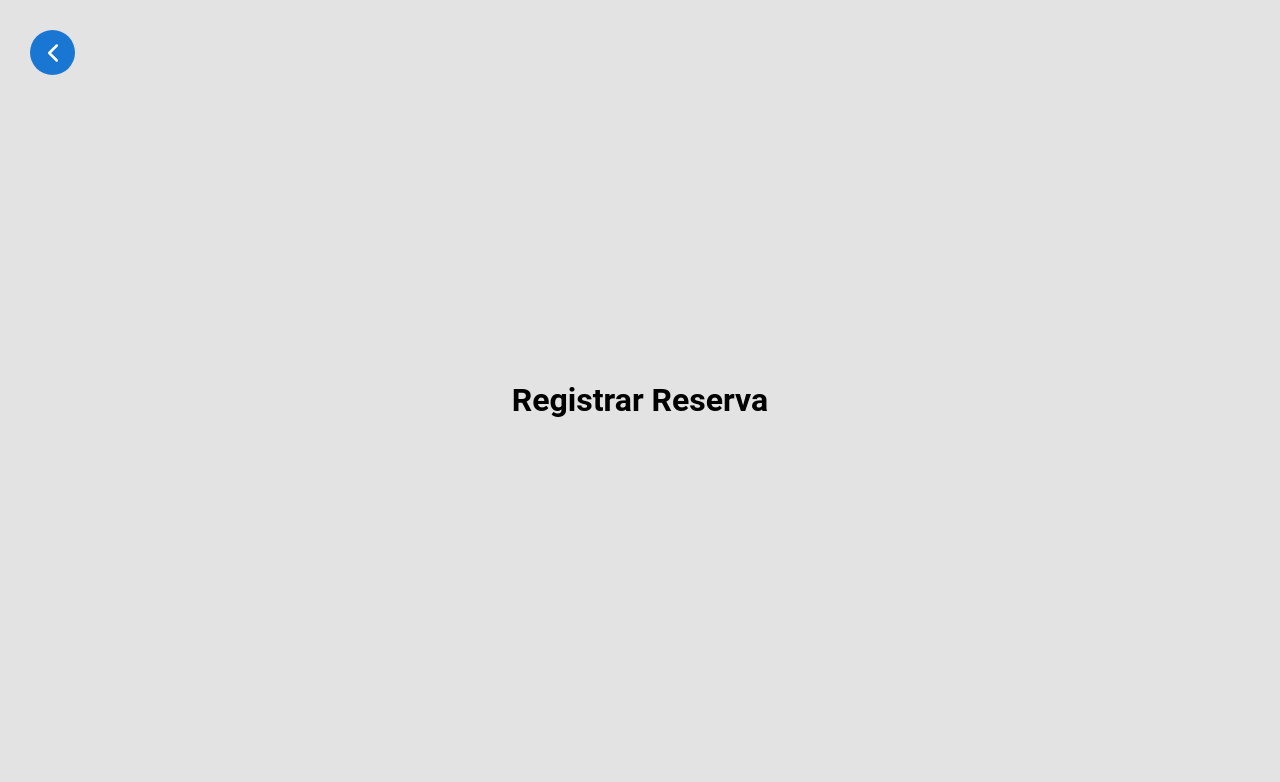
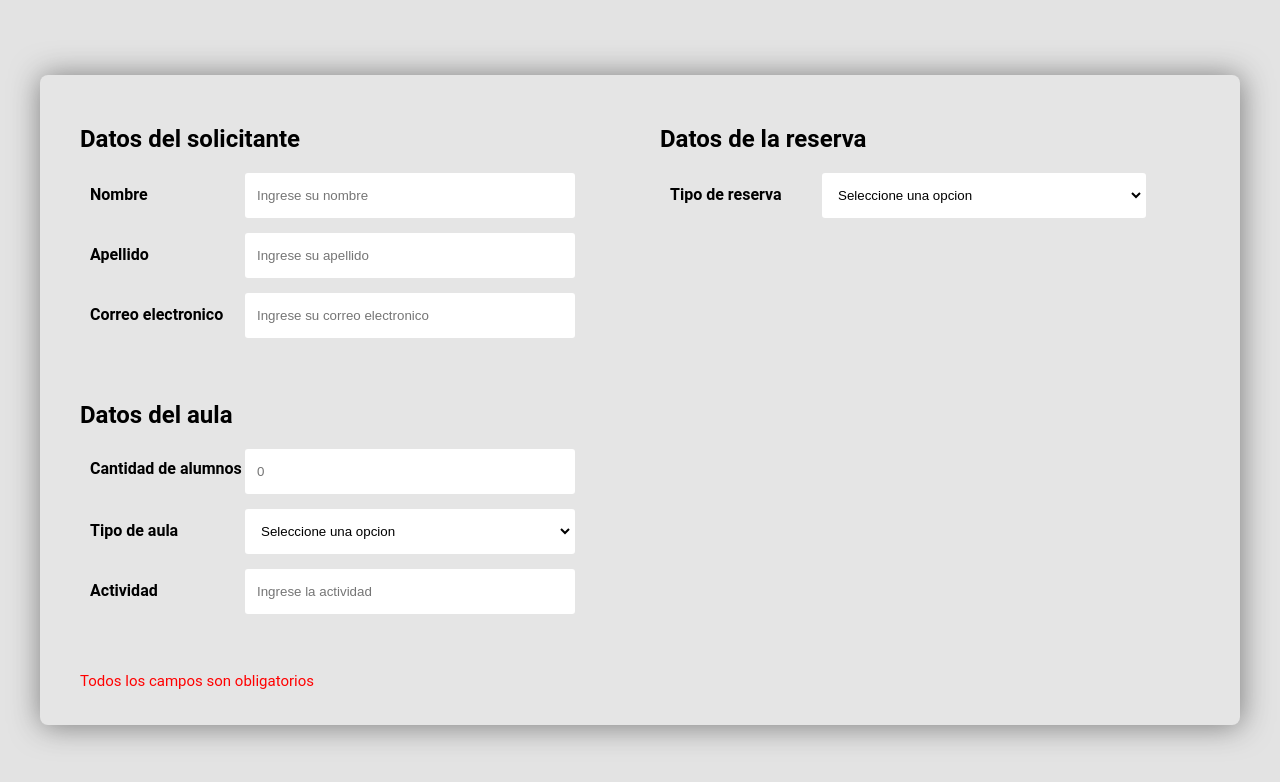
Before and after one commit to San-ti-P/TP_Disenio, a React (Create React App) app in the folder Frontend/frontend/: page /registrar-reserva in a window 1280 px wide. Shown: the top 782 px of the page. Built offline with nearby package versions, Linux system fonts and the light colour scheme.

Commit message:
Reg Reserva comienzo...

```diff
--- a/Frontend/frontend/src/services/logicEliminar.js
+++ b/Frontend/frontend/src/componentes/logicEliminar.js
@@ -1,4 +1,4 @@
-import { tuneoModal } from '../componentes/modal';
+import { tuneoModal } from './modal';
 import { eliminarBedel } from '../services/api';
 
 export const manejoEliminar = async (bedel, actualizarValores) => {
--- a/Frontend/frontend/src/services/logicModificar.js
+++ b/Frontend/frontend/src/componentes/logicModificar.js
@@ -1,8 +1,8 @@
 import React, { useState, useEffect } from 'react';
 import { Modal, Box } from '@mui/material';
 import { Formulario, DivTextoCampoObligatorio, DivBotonesSC } from "../elementos/formularios.js";
-import { ComponenteNyAP, ComponenteOtro, ComponenteDesplegableInput } from "../componentes/input.js";
-import { CancelarModal, mostrarModalExitoModificar } from "../componentes/modal.js";
+import { ComponenteNyAP, ComponenteOtro, ComponenteDesplegableInput } from "./input.js";
+import { CancelarModal, mostrarModalExitoModificar } from "./modal.js";
 import { getPoliticas, modificarBedel } from "../services/api.js";
 import { BotonSubmit, LeyendaError } from '../elementos/formularios.js';
 import Button from '@mui/material/Button';
--- /dev/null
+++ b/Frontend/frontend/src/elementos/formReserva.js
@@ -0,0 +1,152 @@
+import styled from 'styled-components';
+
+const Container = styled.div`
+  display: grid;
+  grid-template-columns: 1fr 1fr;
+  grid-template-rows: 1fr 1fr;
+  padding: 20px;
+  width: 1200px;
+  height: 650px;
+  margin: auto;
+  background-color: #e5e5e5;
+  padding: 20px;
+  box-shadow: 1px 1px 30px #3339;
+  border-radius: 8px;
+  gap: 20px;
+`;
+
+const FormSection = styled.div`
+  grid-column: 1;
+  grid-row: 1 / span 2;
+  display: grid;
+  grid-template-rows: 1fr 1fr;
+  gap: 0px;
+  padding-left: 20px;
+  padding-top: 10px;
+`;
+
+const FormGroup = styled.div`
+  display: grid;
+  grid-template-columns: 1fr 2fr;
+  align-items: center;
+  margin-bottom: 15px;
+  width: 90%;
+`;
+
+const Label = styled.label`
+  display: block;
+  margin-bottom: 5px;
+  font-weight: bold;
+  padding-left: 10px;
+  cursor: pointer;
+  user-select: none;
+`;
+
+const Input = styled.input`
+  width: 85%;
+  padding: 8px;
+  font-size: 14px;
+  border: 1px solid #ccc;
+  border-radius: 4px;
+`;
+
+const Select = styled.select`
+  width: 85%;
+  padding: 8px;
+  font-size: 14px;
+  border: 1px solid #ccc;
+  border-radius: 4px;
+`;
+
+const RadioGroup = styled.div`
+  margin-bottom: 15px;
+`;
+
+const RadioButton = styled.label`
+  display: inline-block;
+  margin-right: 15px;
+`;
+
+const DayButtons = styled.div`
+  display: flex;
+  justify-content: space-between;
+  margin: 15px 0;
+`;
+
+const DayButton = styled.button`
+  flex: 1;
+  margin: 0 5px;
+  padding: 10px;
+  background-color: ${(props) => (props.selected ? '#89CFF0' : '#f0f0f0')};
+  border: 1px solid #ccc;
+  border-radius: 4px;
+  font-size: 16px;
+  cursor: pointer;
+`;
+
+const Modal = styled.div`
+  position: fixed;
+  top: 50%;
+  left: 50%;
+  transform: translate(-50%, -50%);
+  background: white;
+  padding: 20px;
+  border-radius: 8px;
+  box-shadow: 0 4px 8px rgba(0, 0, 0, 0.2);
+  z-index: 1000;
+`;
+
+const ModalOverlay = styled.div`
+  position: fixed;
+  top: 0;
+  left: 0;
+  width: 100%;
+  height: 100%;
+  background: rgba(0, 0, 0, 0.5);
+  z-index: 999;
+`;
+
+const Button = styled.button`
+  padding: 10px 15px;
+  margin-right: 10px;
+  background-color: #007bff;
+  color: white;
+  border: none;
+  border-radius: 4px;
+  cursor: pointer;
+
+  &:hover {
+    background-color: #0056b3;
+  }
+`;
+
+const ScheduleSection = styled.div`
+  flex: 1;
+  padding-right: 20px;
+  padding-top: 10px;
+  padding-left: 10px;
+  padding-righ: 20px;
+`;
+
+const ParrafoObli = styled.p`
+  color: red;
+  font-size: 15px;
+`;
+
+export {
+  Container,
+  FormSection,
+  FormGroup,
+  Label,
+  Input,
+  Select,
+  ScheduleSection,
+  RadioGroup,
+  RadioButton,
+  DayButtons,
+  DayButton,
+  Modal,
+  ModalOverlay,
+  Button,
+  ParrafoObli
+};
--- a/Frontend/frontend/src/elementos/formularios.js
+++ b/Frontend/frontend/src/elementos/formularios.js
@@ -43,7 +43,7 @@ const Input = styled.input`
     border-radius: 3px;
     height: 45px;
     line-height: 45px;
-    padding: 0 40px 0 10px;
+    padding: 0 5px 0 10px;
     transition: 0.3s ease all;
     border: 2px solid transparent;
     cursor: ${props => props.readOnly ? 'not-allowed' : 'auto'};  // Cambio el cursor para indicar que no es editable
@@ -76,7 +76,6 @@ const Input = styled.input`
         100% { transform: translate(0); }
     }
 `;
-
 
 
 const LeyendaError = styled.p`
--- a/Frontend/frontend/src/paginas/ModificarEliminarBedel.js
+++ b/Frontend/frontend/src/paginas/ModificarEliminarBedel.js
@@ -8,8 +8,8 @@ import Button from '@mui/material/Button';
 import DeleteIcon from '@mui/icons-material/Delete';
 import Paper from '@mui/material/Paper';
 import { StyledContainer, StyledHeader, StyledHeading, StyledIconButton, StyledTableContainer, StyledTableCell, StyledTableRow } from '../elementos/tablaResultados';
-import { manejoEliminar } from '../services/logicEliminar';
-import { ManejoModificar } from '../services/logicModificar';
+import { manejoEliminar } from '../componentes/logicEliminar';
+import { ManejoModificar } from '../componentes/logicModificar';
 import BackButton from '../componentes/backButton';
 
 export default function ModificarEliminarBedel() {
--- a/Frontend/frontend/src/paginas/RegistrarReserva.js
+++ b/Frontend/frontend/src/paginas/RegistrarReserva.js
@@ -1,13 +1,202 @@
-import React from "react";
-import BackButton from "../componentes/backButton";
+import React, { useState } from 'react';
+import {
+  Container,
+  FormSection,
+  FormGroup,
+  Label,
+  ScheduleSection,
+  RadioGroup,
+  RadioButton,
+  DayButtons,
+  DayButton,
+  ModalOverlay,
+  Modal,
+  Button,
+  ParrafoObli
+} from '../elementos/formReserva';
+import { ComponenteNyAP, ComponenteDesplegableInput } from '../componentes/input';
+import {Input} from "../elementos/formularios"
 
-const App = () => {
-    return (
+const RegistroReservas = () => {
+  const [selectedDay, setSelectedDay] = useState(null);
+  const [showModal, setShowModal] = useState(false);
+  const [duration, setDuration] = useState(30);
+  const [schedule, setSchedule] = useState([]);
+  const [periodo, setPeriodo] = useState('');
+  const [tipoReserva, setTipoReserva] = useState({ campo: '', valido: null });
+
+
+  const [nombre, setNombre] = useState({ campo: '', valido: null });
+  const [apellido, setApellido] = useState({ campo: '', valido: null });
+  const [correo, setCorreo] = useState({ campo: '', valido: null });
+
+  const [cantAlum, setCantAlumn] = useState({ campo: '', valido: null });
+  const [tipoAula, setTipoAula] = useState({ campo: '', valido: null });
+  const [actividad, setActividad] = useState({ campo: '', valido: null });
+
+  const handleDayClick = (day) => {
+    setSelectedDay(day);
+    setShowModal(true);
+  };
+
+  const handleAddSchedule = (startTime) => {
+    setSchedule([...schedule, { day: selectedDay, startTime, duration }]);
+    setShowModal(false);
+  };
+
+  return (
+    <Container>
+        {/* Seccion izquierda */}
+      <FormSection>
+        <div>
+          <h2>Datos del solicitante</h2>
+          <FormGroup>
+            <ComponenteNyAP
+              estado={nombre}
+              cambiarEstado={setNombre}
+              tipo="text"
+              label="Nombre"
+              placeholder="Ingrese su nombre"
+              name="nombre"
+            />
+          </FormGroup>
+          <FormGroup>
+            <ComponenteNyAP
+                estado={apellido}
+                cambiarEstado={setApellido}
+                tipo="text"
+                label="Apellido"
+                placeholder="Ingrese su apellido"
+                name="apellido"
+            />
+          </FormGroup>
+          <FormGroup>
+            <ComponenteNyAP
+                estado={correo}
+                cambiarEstado={setCorreo}
+                tipo="text"
+                label="Correo electronico"
+                placeholder="Ingrese su correo electronico"
+                name="correo"
+            />
+          </FormGroup>
+        </div>
+        <div>
+          <h2>Datos del aula</h2>
+          <FormGroup>
+            <Label htmlFor="cantAlum">Cantidad de alumnos</Label>
+            <Input id="cantAlum" type="number" min="0" placeholder="0" />
+          </FormGroup>
+
+          <FormGroup>
+            <ComponenteDesplegableInput
+                estado={tipoAula}
+                cambiarEstado={setTipoAula}
+                tipo="text"
+                label="Tipo de aula"
+                placeholder="Seleccione un tipo de aula"
+                name="tipoAula"
+                valores={["Informatica", "Sin recursos adicionales", "Multimedios"]}
+            />
+          </FormGroup>
+
+          <FormGroup>
+                <ComponenteNyAP
+                    estado={actividad}
+                    cambiarEstado={setActividad}
+                    tipo="text"
+                    label="Actividad"
+                    placeholder="Ingrese la actividad"
+                    name="actividad"
+                />
+            </FormGroup>
+        </div>
+        <ParrafoObli>Todos los campos son obligatorios</ParrafoObli>
+      </FormSection>
+
+      {/* Seccion derecha */}
+      <ScheduleSection>
+        <h2>Datos de la reserva</h2>
+        <FormGroup>
+        <ComponenteDesplegableInput
+                estado={tipoReserva}
+                cambiarEstado={setTipoReserva}
+                tipo="text"
+                label="Tipo de reserva"
+                placeholder="Seleccione un tipo de reserva"
+                name="tipoReserva"
+                valores={["Periodica", "Esporadica"]}
+            />
+        </FormGroup>
+
+
+
+        {tipoReserva.campo === 'Periodica' && (
+          <>
+            <RadioGroup>
+              <RadioButton>
+                <input type="radio" name="cuatrimestre" onChange={() => setPeriodo('primer')} /> Primer cuatrimestre
+              </RadioButton>
+              <RadioButton>
+                <input type="radio" name="cuatrimestre" onChange={() => setPeriodo('segundo')} /> Segundo cuatrimestre
+              </RadioButton>
+              <RadioButton>
+                <input type="radio" name="cuatrimestre" onChange={() => setPeriodo('anual')} /> Anual
+              </RadioButton>
+            </RadioGroup>
+
+            <DayButtons>
+              {['L', 'M', 'M', 'J', 'V', 'S', 'D'].map((day) => (
+                <DayButton
+                  key={day}
+                  onClick={() => handleDayClick(day)}
+                  selected={selectedDay === day}
+                >
+                  {day}
+                </DayButton>
+              ))}
+            </DayButtons>
+
+            <h3>Horarios seleccionados:</h3>
+            <ul>
+              {schedule.map((item, index) => (
+                <li key={index}>
+                  {item.day}: {item.startTime} - {item.duration} minutos
+                </li>
+              ))}
+            </ul>
+          </>
+        )}
+        {tipoReserva.campo === 'Esporadica' && <h1>CALENDARIO</h1>}
+      </ScheduleSection>
+
+      {/* Modal */}
+      {showModal && (
         <>
-            <BackButton route="/menuBedel" />
-            <h1>Registrar Reserva</h1>
+          <ModalOverlay onClick={() => setShowModal(false)} />
+          <Modal>
+            <h3>Cronograma {selectedDay}</h3>
+            <FormGroup>
+              <Label>Horario inicio</Label>
+              <Input type="time" />
+            </FormGroup>
+            <FormGroup>
+              <Label>Duración</Label>
+              <Input
+                type="number"
+                value={duration}
+                onChange={(e) => setDuration(Math.max(30, Number(e.target.value)))}
+                step="30"
+                min="30"
+              />
+            </FormGroup>
+            <Button onClick={() => handleAddSchedule('00:00')}>Aceptar</Button>
+            <Button onClick={() => setShowModal(false)}>Cancelar</Button>
+          </Modal>
         </>
-    );
-}
+      )}
+    </Container>
+  );
+};
 
-export default App;
+export default RegistroReservas;
--- a/Frontend/frontend/src/paginas/logIn.js
+++ b/Frontend/frontend/src/paginas/logIn.js
@@ -14,6 +14,8 @@ const App = () => {
         id_usuario: idUsuario.campo,
         contrasenia: contraseña1.campo
     }
+
+    console.log(datosLogin);
 
     const onSubmit = async (e) => {
      e.preventDefault();
```
Also changed, not shown: package.json (added, +10 -0 lines), 1 other file (tests, documents, lock files or other folders).
